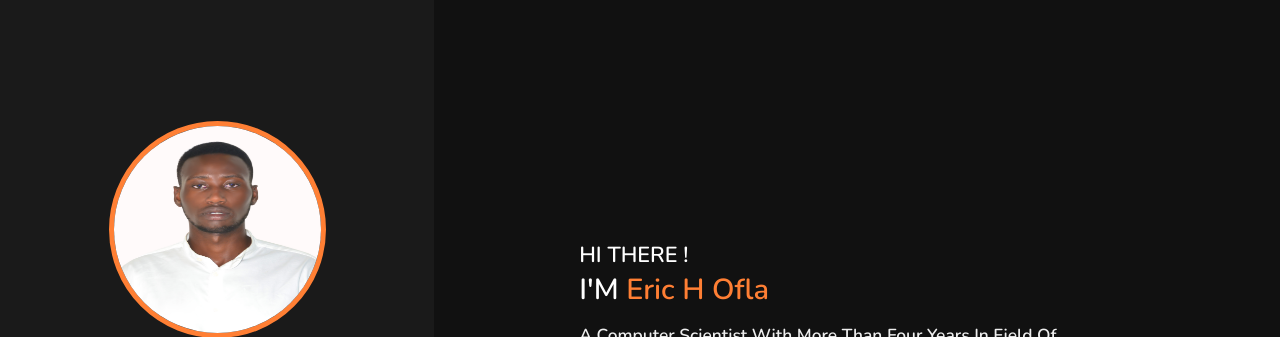
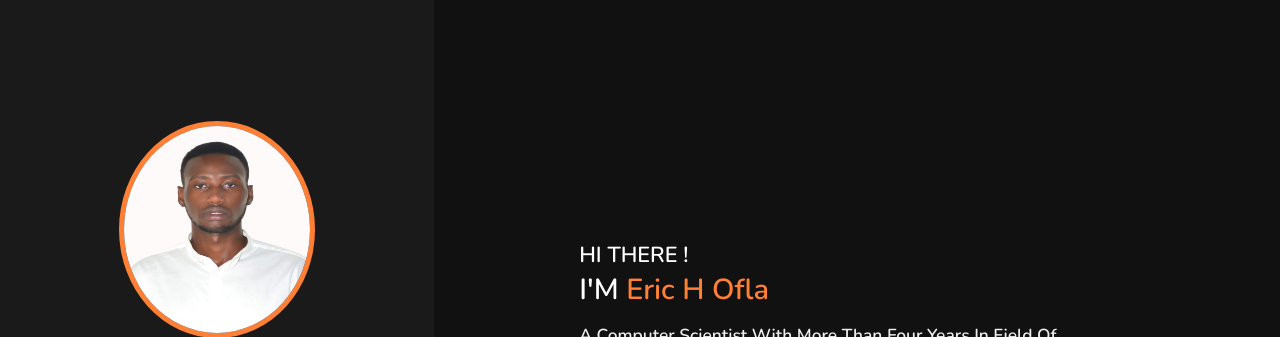
Before and after one commit to EricHOfla/Iam, a plain HTML site: page index.html in a window 1280 px wide. Shown: the top 337 px of the page. Drawn offline with nearby package versions, Linux system fonts and the light colour scheme.

Commit message:
Update style.css

```diff
--- a/assets/css/style.css
+++ b/assets/css/style.css
@@ -112,7 +112,7 @@ header .user{
 }
 header .user img{
 	height: 15rem;
-	width: 15rem;
+	width: 13.5rem;
 	border-radius: 50%;
 	/* object-fit:contain; */
 	/* padding-top: 0.1rem; */
```
